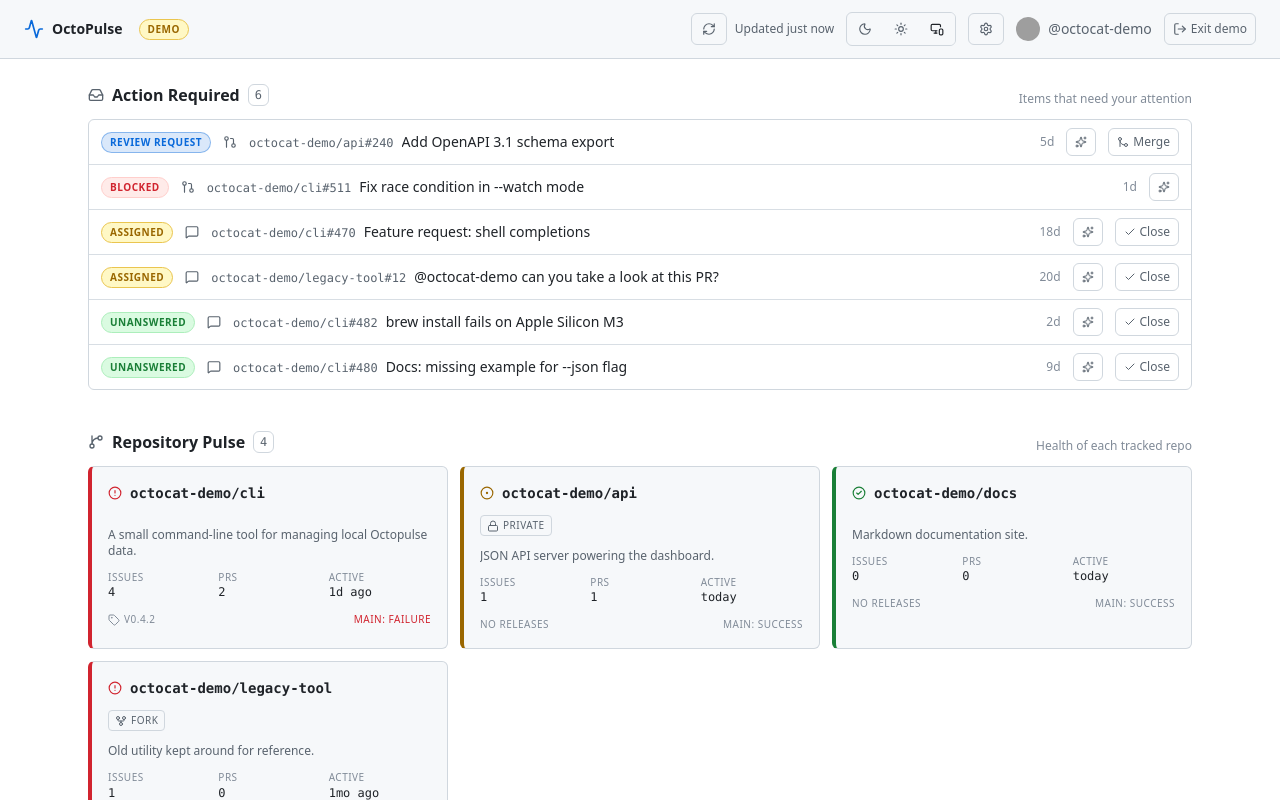
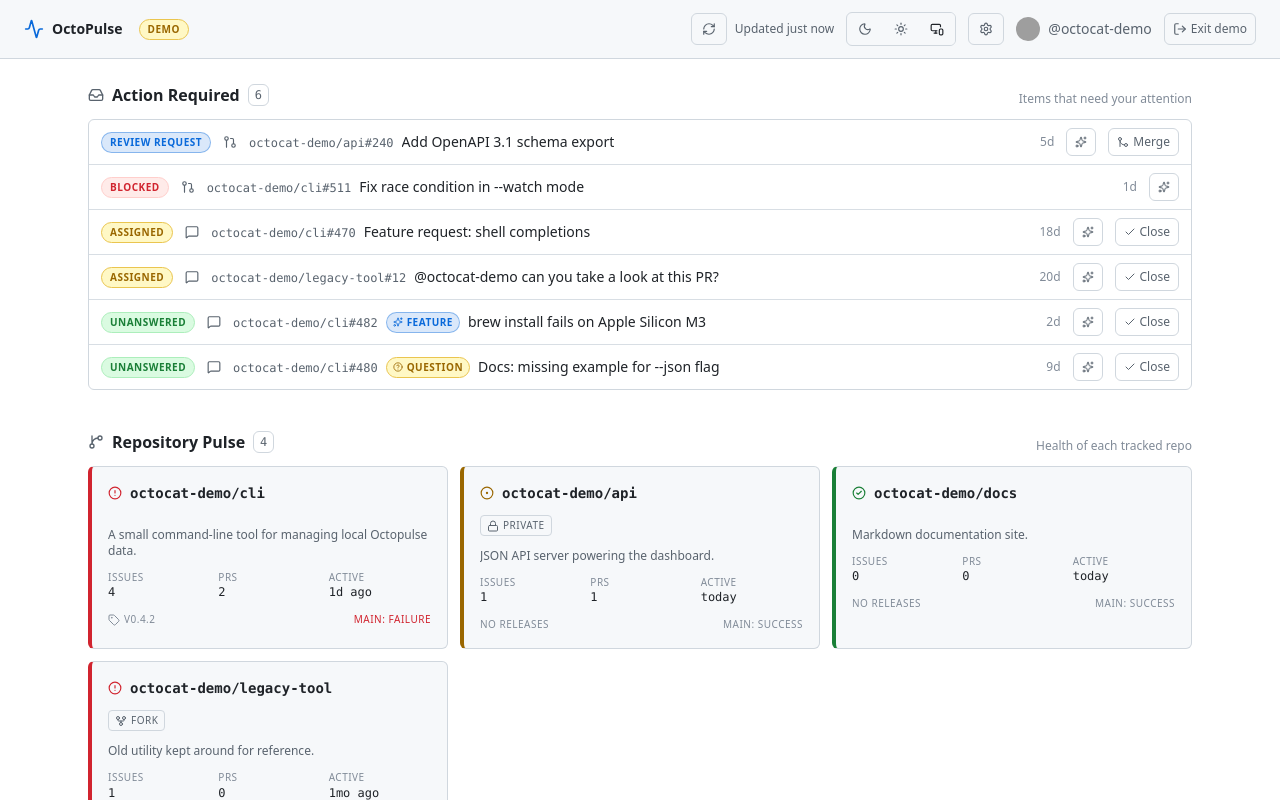
Before and after one commit to KingPin/OctoPulse, a React (Vite) app: page / in a window 1280 px wide. Both pictures are taken after a click on the button "Try demo mode without a token →". Shown: the top 800 px of the page. Built offline with nearby package versions, Linux system fonts and the light colour scheme; grey boxes are pictures that could not be loaded.

Commit message:
feat: tone/intent classifier chips

```diff
--- a/src/components/inbox/ActionInbox.tsx
+++ b/src/components/inbox/ActionInbox.tsx
@@ -6,6 +6,7 @@ import { ConfirmModal } from '@/components/shell/ConfirmModal'
 import { SummarizerModal } from '@/components/llm/SummarizerModal'
 import { closeIssue, mergePullRequest } from '@/lib/github/mutations'
 import { useLLM } from '@/hooks/useLLM'
+import { useClassifications } from '@/hooks/useClassifications'
 import { toast } from '@/hooks/useToast'
 import type { RepoSnapshot } from '@/types/github'
 
@@ -36,6 +37,7 @@ export function ActionInbox({ snapshots, viewerLogin, isDemo, onMutated }: Props
   const [busyId, setBusyId] = useState<string | null>(null)
   const { isReady: llmReady } = useLLM()
   const canSummarize = isDemo || llmReady
+  const classifications = useClassifications({ items, isDemo })
 
   const runAction = async () => {
     if (!target) return
@@ -96,6 +98,7 @@ export function ActionInbox({ snapshots, viewerLogin, isDemo, onMutated }: Props
               onAct={() => setTarget(item)}
               canSummarize={canSummarize}
               onSummarize={() => setSummarizeTarget(item)}
+              classification={classifications.get(item.id)}
             />
           )
         })}
--- a/src/components/inbox/InboxRow.tsx
+++ b/src/components/inbox/InboxRow.tsx
@@ -9,6 +9,8 @@ import {
   X,
 } from 'lucide-react'
 import { CATEGORY_META, type InboxItem } from './categorize'
+import { ToneChip } from '@/components/llm/ToneChip'
+import type { ClassificationState } from '@/hooks/useClassifications'
 
 interface Props {
   item: InboxItem
@@ -17,6 +19,7 @@ interface Props {
   onAct: () => void
   canSummarize: boolean
   onSummarize: () => void
+  classification: ClassificationState | undefined
 }
 
 const TONE_CLASS: Record<
@@ -48,6 +51,7 @@ export function InboxRow({
   onAct,
   canSummarize,
   onSummarize,
+  classification,
 }: Props) {
   const meta = CATEGORY_META[item.category]
   const Icon = item.isPullRequest ? GitPullRequest : MessageSquare
@@ -76,6 +80,9 @@ export function InboxRow({
         <span className="font-mono text-xs text-[var(--color-fg-muted)] shrink-0">
           {item.repoNameWithOwner}#{item.number}
         </span>
+        {classification && classification !== 'loading' && (
+          <ToneChip intent={classification} />
+        )}
         <span className="truncate text-sm">{item.title}</span>
         <ExternalLink
           className="w-3 h-3 text-[var(--color-fg-subtle)] opacity-0 group-hover:opacity-100 shrink-0"
--- /dev/null
+++ b/src/components/llm/ToneChip.tsx
@@ -0,0 +1,51 @@
+import { Bug, HelpCircle, MessageCircle, Sparkles } from 'lucide-react'
+import type { LucideIcon } from 'lucide-react'
+import type { IssueIntent } from '@/lib/llm'
+
+interface Props {
+  intent: IssueIntent
+}
+
+const META: Record<
+  IssueIntent,
+  { label: string; icon: LucideIcon; className: string }
+> = {
+  bug: {
+    label: 'Bug',
+    icon: Bug,
+    className:
+      'border-[var(--color-danger-border)] bg-[var(--color-danger-bg)] text-[var(--color-danger)]',
+  },
+  feature: {
+    label: 'Feature',
+    icon: Sparkles,
+    className:
+      'border-[color-mix(in_oklab,var(--color-accent)_40%,transparent)] bg-[color-mix(in_oklab,var(--color-accent)_15%,transparent)] text-[var(--color-accent)]',
+  },
+  question: {
+    label: 'Question',
+    icon: HelpCircle,
+    className:
+      'border-[var(--color-attention-border)] bg-[var(--color-attention-bg)] text-[var(--color-attention)]',
+  },
+  other: {
+    label: 'Other',
+    icon: MessageCircle,
+    className:
+      'border-[var(--color-border)] text-[var(--color-fg-muted)]',
+  },
+}
+
+export function ToneChip({ intent }: Props) {
+  const meta = META[intent]
+  const Icon = meta.icon
+  return (
+    <span
+      className={`shrink-0 inline-flex items-center gap-1 px-1.5 py-0.5 text-[10px] uppercase tracking-wider font-semibold border rounded-full ${meta.className}`}
+      title={`${meta.label} (LLM-classified)`}
+    >
+      <Icon className="w-2.5 h-2.5" aria-hidden />
+      {meta.label}
+    </span>
+  )
+}
--- /dev/null
+++ b/src/hooks/useClassifications.ts
@@ -0,0 +1,123 @@
+import { useEffect, useRef, useState } from 'react'
+import { rest } from '@/lib/github/client'
+import { useLLM } from './useLLM'
+import type { IssueIntent } from '@/lib/llm'
+import type { InboxItem } from '@/components/inbox/categorize'
+
+export type ClassificationState = 'loading' | IssueIntent | null
+
+interface IssueBodyResponse {
+  body: string | null
+}
+
+interface UseClassificationsArgs {
+  items: InboxItem[]
+  isDemo: boolean
+}
+
+const DEMO_INTENTS: IssueIntent[] = ['bug', 'feature', 'question', 'other']
+
+function demoIntent(id: string): IssueIntent {
+  let h = 0
+  for (let i = 0; i < id.length; i++) h = (h * 31 + id.charCodeAt(i)) | 0
+  const idx = Math.abs(h) % DEMO_INTENTS.length
+  return DEMO_INTENTS[idx]!
+}
+
+function parseRepo(nameWithOwner: string): { owner: string; name: string } | null {
+  const idx = nameWithOwner.indexOf('/')
+  if (idx < 1 || idx === nameWithOwner.length - 1) return null
+  return {
+    owner: nameWithOwner.slice(0, idx),
+    name: nameWithOwner.slice(idx + 1),
+  }
+}
+
+/**
+ * Classify unanswered inbox items. Returns a Map keyed by item id.
+ * Real mode runs items serially through the configured LLM with cached
+ * results. Demo mode assigns deterministic intents per item id.
+ */
+export function useClassifications({
+  items,
+  isDemo,
+}: UseClassificationsArgs): Map<string, ClassificationState> {
+  const { isReady, getProvider } = useLLM()
+  const [results, setResults] = useState<Map<string, ClassificationState>>(new Map())
+  const cacheRef = useRef<Map<string, IssueIntent>>(new Map())
+  const acRef = useRef<AbortController | null>(null)
+
+  useEffect(() => {
+    const targets = items.filter((i) => i.category === 'unanswered' && !i.isPullRequest)
+
+    if (targets.length === 0) {
+      setResults(new Map())
+      return
+    }
+
+    if (isDemo) {
+      const map = new Map<string, ClassificationState>()
+      for (const t of targets) map.set(t.id, demoIntent(t.id))
+      setResults(map)
+      return
+    }
+
+    if (!isReady) {
+      setResults(new Map())
+      return
+    }
+
+    const provider = getProvider()
+    if (!provider) return
+
+    acRef.current?.abort()
+    const ac = new AbortController()
+    acRef.current = ac
+
+    const initial = new Map<string, ClassificationState>()
+    for (const t of targets) {
+      const cached = cacheRef.current.get(t.id)
+      initial.set(t.id, cached ?? 'loading')
+    }
+    setResults(initial)
+
+    ;(async () => {
+      for (const t of targets) {
+        if (ac.signal.aborted) return
+        if (cacheRef.current.has(t.id)) continue
+
+        const parsed = parseRepo(t.repoNameWithOwner)
+        if (!parsed) continue
+
+        try {
+          const { data } = await rest<IssueBodyResponse>(
+            `/repos/${parsed.owner}/${parsed.name}/issues/${t.number}`,
+            { signal: ac.signal },
+          )
+          if (ac.signal.aborted) return
+          const body = data.body ?? t.title
+          const intent = await provider.classify(body, ac.signal)
+          if (ac.signal.aborted) return
+
+          cacheRef.current.set(t.id, intent)
+          setResults((prev) => {
+            const next = new Map(prev)
+            next.set(t.id, intent)
+            return next
+          })
+        } catch {
+          if (ac.signal.aborted) return
+          setResults((prev) => {
+            const next = new Map(prev)
+            next.set(t.id, null)
+            return next
+          })
+        }
+      }
+    })()
+
+    return () => ac.abort()
+  }, [items, isDemo, isReady, getProvider])
+
+  return results
+}
```
